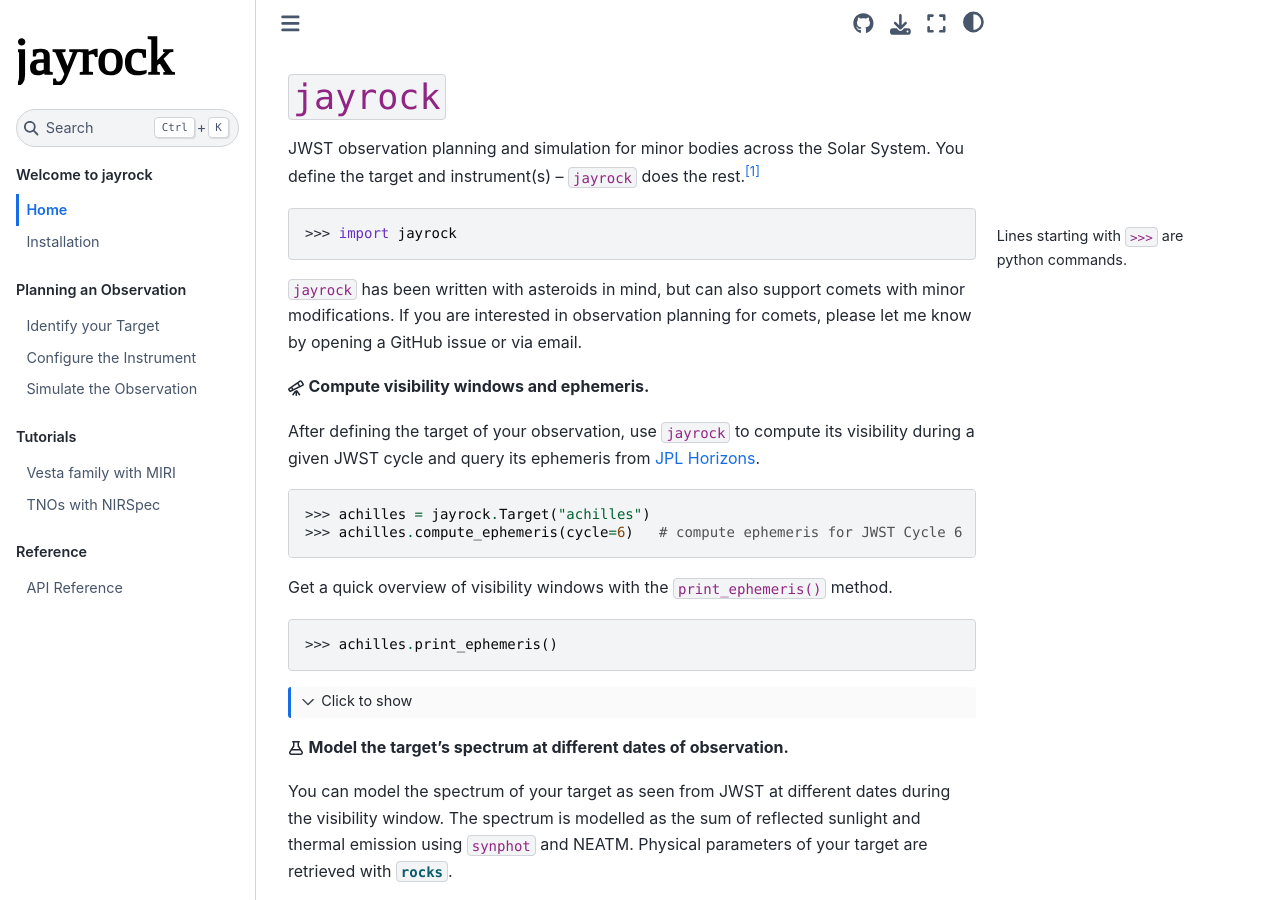
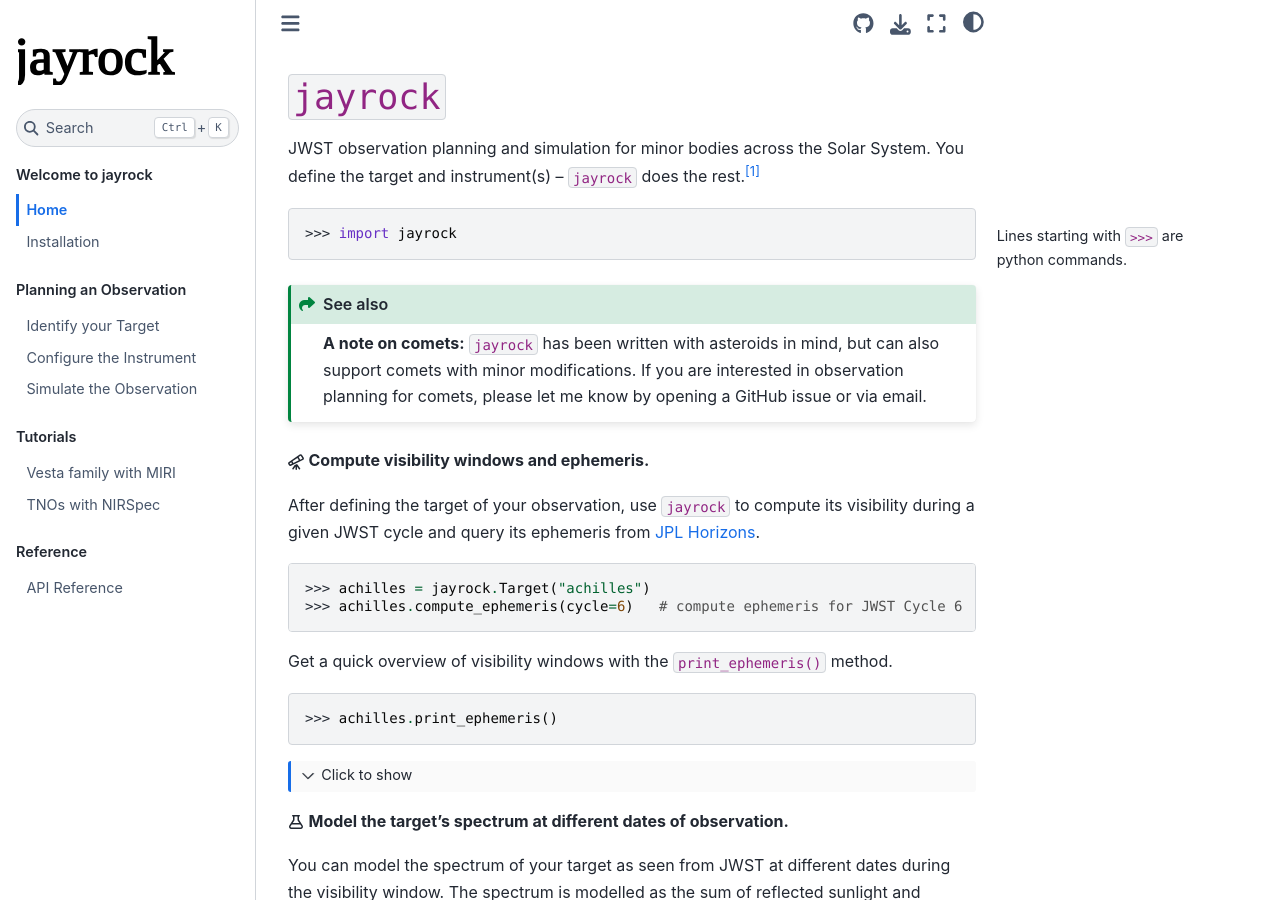
Before and after one commit to maxmahlke/jayrock, a Sphinx documentation site: the page built from docs/index.md, in a window 1280 px wide and 900 px high. Built offline with Sphinx 7.4.7 and the Sphinx Book theme 1.1.4, drawn with Linux system fonts in a browser that asks for light colours; some of the changed lines change nothing that is shown.

Commit message:
fix: fix block content in index doc

````diff
--- a/docs/index.md
+++ b/docs/index.md
@@ -10,8 +10,8 @@ Lines starting with `>>>` are python commands.
 import jayrock
 ```
 
-:::{A note on Comets}
-`jayrock` has been written with asteroids in mind, but can also support comets with minor modifications.
+:::{seealso}
+**A note on comets:** `jayrock` has been written with asteroids in mind, but can also support comets with minor modifications.
 If you are interested in observation planning for comets, please let me know by opening a GitHub issue or via email.
 :::
 
````
